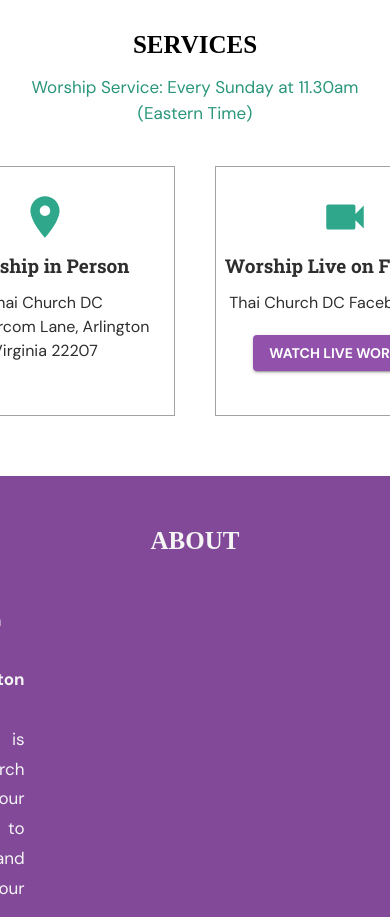
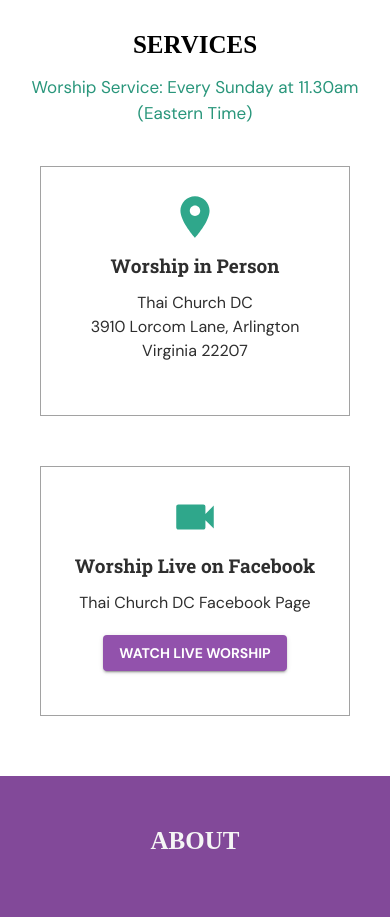
Before and after one commit to BayLadyCoder/thai-church-2022, a React (Create React App) app: page / in a window 390 px wide. Shown: the part 920-1837 px from the top of the page. Built offline with nearby package versions, Linux system fonts and the light colour scheme.

Commit message:
Make Services section responsive

```diff
--- a/src/components/Services.js
+++ b/src/components/Services.js
@@ -1,13 +1,12 @@
 import { Container, Typography, Box, Button } from "@mui/material";
 import VideocamIcon from "@mui/icons-material/Videocam";
 import PlaceIcon from "@mui/icons-material/Place";
-
 import { theme } from "../theme";
 
 const boxStyles = {
   border: `1px ${theme.palette.primary.grey} solid`,
   width: "45%",
-  minWidth: "260px",
+  minWidth: "310px",
   maxWidth: "350px",
   margin: "40px 20px 10px 20px",
   padding: "25px 0",
@@ -56,7 +55,14 @@
         sx={{
           display: "flex",
           justifyContent: "center",
-          alignItems: "flex-start",
+          alignItems: {
+            xs: "center",
+            md: "flex-start",
+          },
+          flexDirection: {
+            xs: "column",
+            md: "row",
+          },
         }}
       >
         <Box sx={boxStyles}>
```
